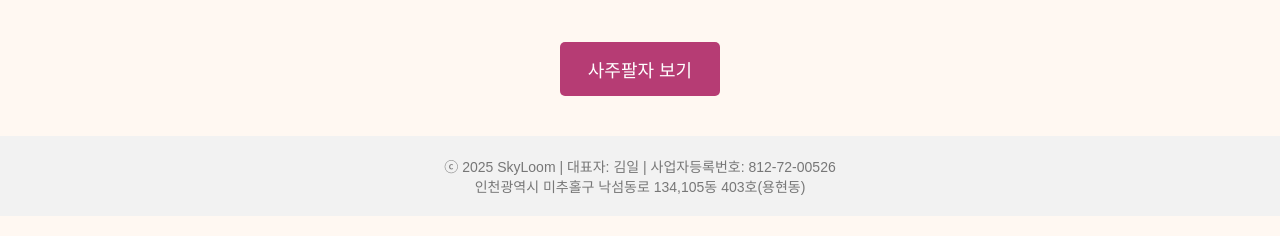
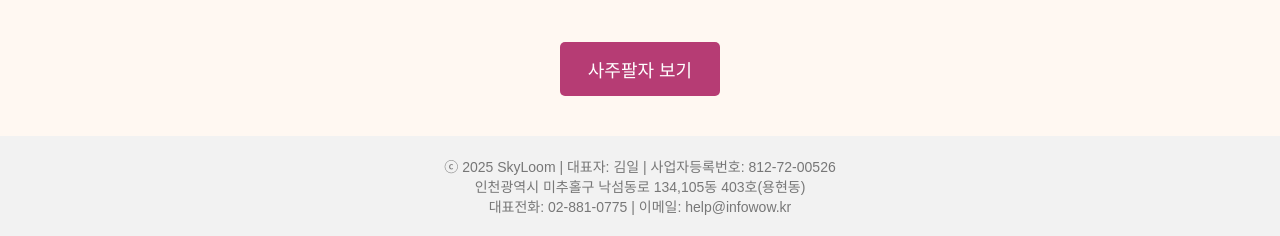
Before and after one commit to kimil61/sazu, a Flask app: page / in a window 1280 px wide. Shown: the part 942-1178 px from the top of the page. Run offline with Flask 3, Linux system fonts and the light colour scheme.

Commit message:
contact info added

```diff
--- a/templates/index.html
+++ b/templates/index.html
@@ -99,7 +99,8 @@
     </main>
     <footer>
         ⓒ 2025 SkyLoom | 대표자: 김일 | 사업자등록번호: 812-72-00526<br>
-        인천광역시 미추홀구 낙섬동로 134,105동 403호(용현동)
+        인천광역시 미추홀구 낙섬동로 134,105동 403호(용현동)<br>
+        대표전화: 02-881-0775 | 이메일: help@infowow.kr
     </footer>
 </body>
 </html>
```
Also changed, not shown: logo.png (added), 1 other file.
